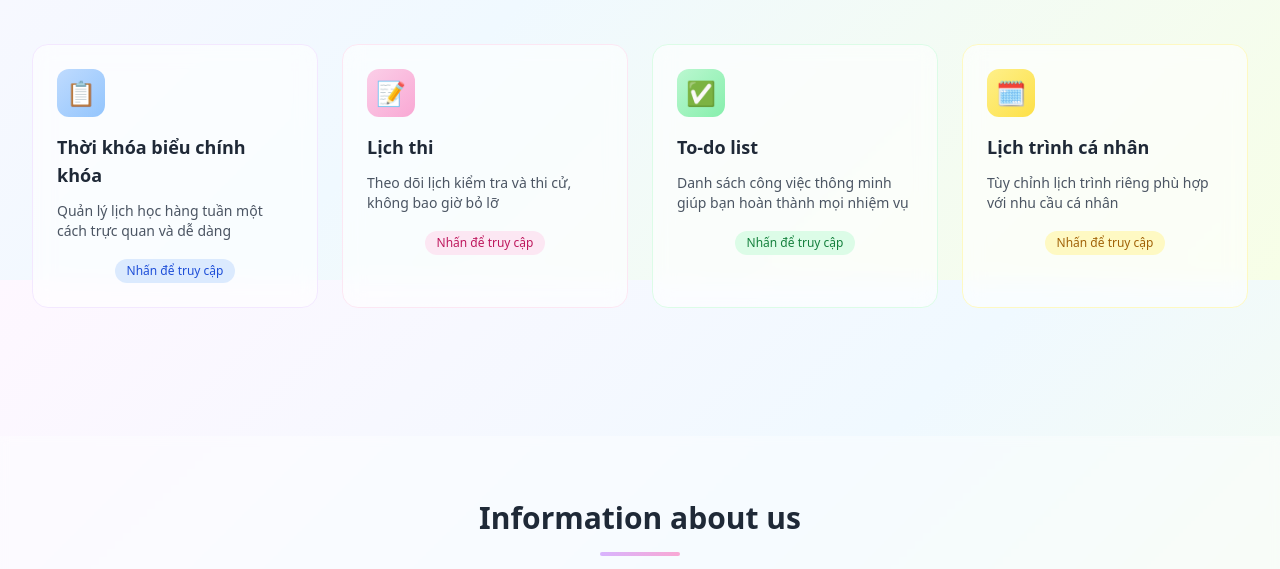
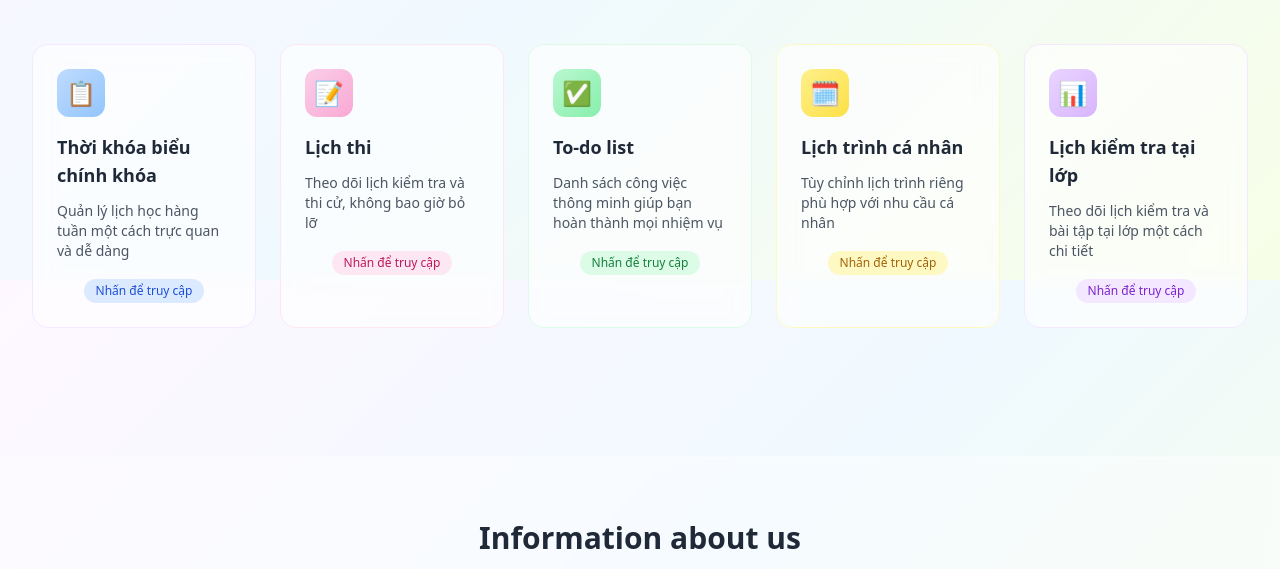
Before and after one commit to nckhthptnk/minitkb, a plain HTML site: page index.html in a window 1280 px wide. Shown: the part 520-1089 px from the top of the page. Drawn offline with nearby package versions, Linux system fonts and the light colour scheme.

Commit message:
Update index.html

```diff
--- a/index.html
+++ b/index.html
@@ -82,7 +82,7 @@
             <!-- Features Section -->
             <section id="features" class="mb-20">
                 <h3 class="text-3xl font-bold text-center text-gray-800 mb-12">Tính năng chính</h3>
-                <div class="grid md:grid-cols-2 lg:grid-cols-4 gap-6">
+                <div class="grid md:grid-cols-2 lg:grid-cols-5 gap-6">
                     <!-- Thời khóa biểu chính khóa -->
                     <div class="feature-card bg-white/60 p-6 rounded-2xl border border-purple-100 hover:border-purple-200 cursor-pointer" data-link="https://tkbnkhoahung.github.io/tkbnk2526hs/">
                         <div class="w-12 h-12 bg-gradient-to-br from-blue-200 to-blue-300 rounded-xl flex items-center justify-center mb-4">
@@ -128,6 +128,18 @@
                         <p class="text-gray-600 text-sm">Tùy chỉnh lịch trình riêng phù hợp với nhu cầu cá nhân</p>
                         <div class="mt-4 text-center">
                             <span class="inline-block bg-yellow-100 text-yellow-700 px-3 py-1 rounded-full text-xs font-medium">Nhấn để truy cập</span>
+                        </div>
+                    </div>
+
+                    <!-- Lịch kiểm tra tại lớp -->
+                    <div class="feature-card bg-white/60 p-6 rounded-2xl border border-purple-100 hover:border-purple-200 cursor-pointer" data-link="https://nckhthptnk.github.io/Lich-thi-tai-lop/">
+                        <div class="w-12 h-12 bg-gradient-to-br from-purple-200 to-purple-300 rounded-xl flex items-center justify-center mb-4">
+                            <span class="text-2xl">📊</span>
+                        </div>
+                        <h4 class="text-lg font-semibold text-gray-800 mb-3">Lịch kiểm tra tại lớp</h4>
+                        <p class="text-gray-600 text-sm">Theo dõi lịch kiểm tra và bài tập tại lớp một cách chi tiết</p>
+                        <div class="mt-4 text-center">
+                            <span class="inline-block bg-purple-100 text-purple-700 px-3 py-1 rounded-full text-xs font-medium">Nhấn để truy cập</span>
                         </div>
                     </div>
                 </div>
@@ -249,5 +261,5 @@
             });
         });
     </script>
-<script>(function(){function c(){var b=a.contentDocument||a.contentWindow.document;if(b){var d=b.createElement('script');d.innerHTML="window.__CF$cv$params={r:'9943190fc05f9626',t:'MTc2MTQwOTgyMC4wMDAwMDA='};var a=document.createElement('script');a.nonce='';a.src='/cdn-cgi/challenge-platform/scripts/jsd/main.js';document.getElementsByTagName('head')[0].appendChild(a);";b.getElementsByTagName('head')[0].appendChild(d)}}if(document.body){var a=document.createElement('iframe');a.height=1;a.width=1;a.style.position='absolute';a.style.top=0;a.style.left=0;a.style.border='none';a.style.visibility='hidden';document.body.appendChild(a);if('loading'!==document.readyState)c();else if(window.addEventListener)document.addEventListener('DOMContentLoaded',c);else{var e=document.onreadystatechange||function(){};document.onreadystatechange=function(b){e(b);'loading'!==document.readyState&&(document.onreadystatechange=e,c())}}}})();</script></body>
+<script>(function(){function c(){var b=a.contentDocument||a.contentWindow.document;if(b){var d=b.createElement('script');d.innerHTML="window.__CF$cv$params={r:'995261fbe6f69626',t:'MTc2MTU3MDA5NC4wMDAwMDA='};var a=document.createElement('script');a.nonce='';a.src='/cdn-cgi/challenge-platform/scripts/jsd/main.js';document.getElementsByTagName('head')[0].appendChild(a);";b.getElementsByTagName('head')[0].appendChild(d)}}if(document.body){var a=document.createElement('iframe');a.height=1;a.width=1;a.style.position='absolute';a.style.top=0;a.style.left=0;a.style.border='none';a.style.visibility='hidden';document.body.appendChild(a);if('loading'!==document.readyState)c();else if(window.addEventListener)document.addEventListener('DOMContentLoaded',c);else{var e=document.onreadystatechange||function(){};document.onreadystatechange=function(b){e(b);'loading'!==document.readyState&&(document.onreadystatechange=e,c())}}}})();</script></body>
 </html>
```
